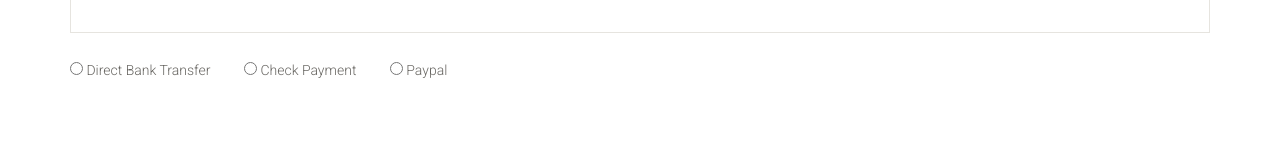
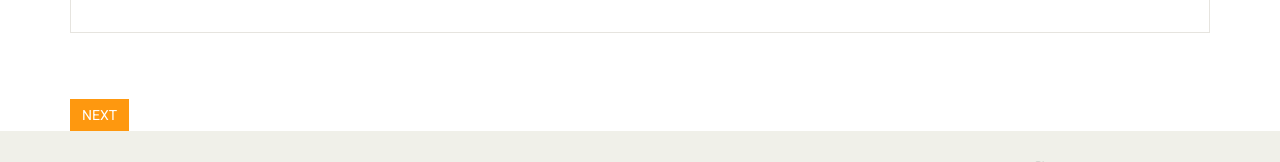
Before and after one commit to shahroshni/eshopper, a plain HTML site: page checkout.html in a window 1280 px wide. Shown: the part 1790-1952 px from the top of the page. Drawn offline with Linux system fonts and the light colour scheme.

Commit message:
Update checkout.html

```diff
--- a/checkout.html
+++ b/checkout.html
@@ -367,17 +367,6 @@
 					</tbody>
 				</table>
 			</div>
-			<div class="payment-options">
-					<span>
-						<label><input type="radio" name="payment"> Direct Bank Transfer</label>
-					</span>
-					<span>
-						<label><input type="radio" name="payment"> Check Payment</label>
-					</span>
-					<span>
-						<label><input type="radio" name="payment"> Paypal</label>
-					</span>
-				</div>
 			<a href="payment.html" class="btn btn-primary">NEXT </a>
 		</div>
 	</section> <!--/#cart_items-->
```
